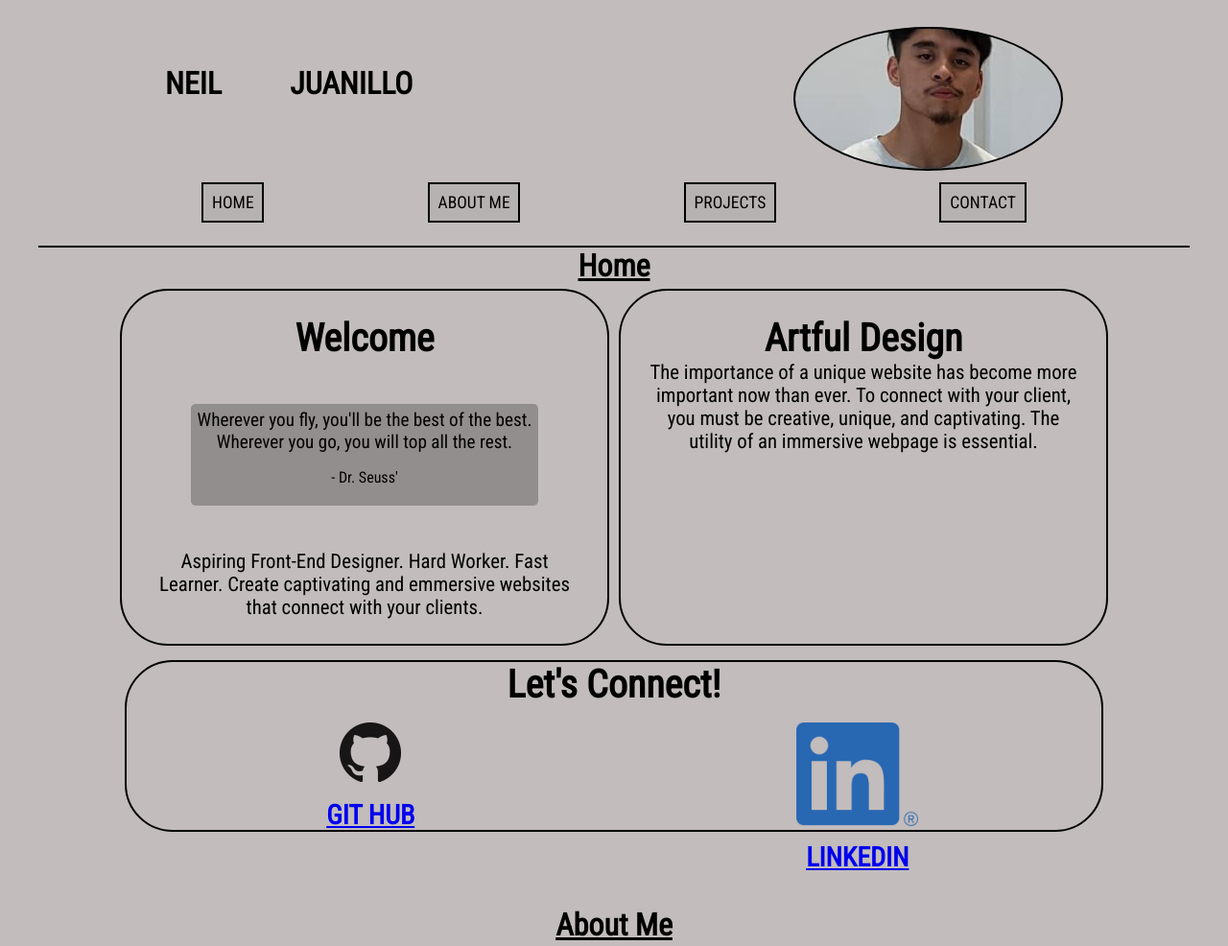
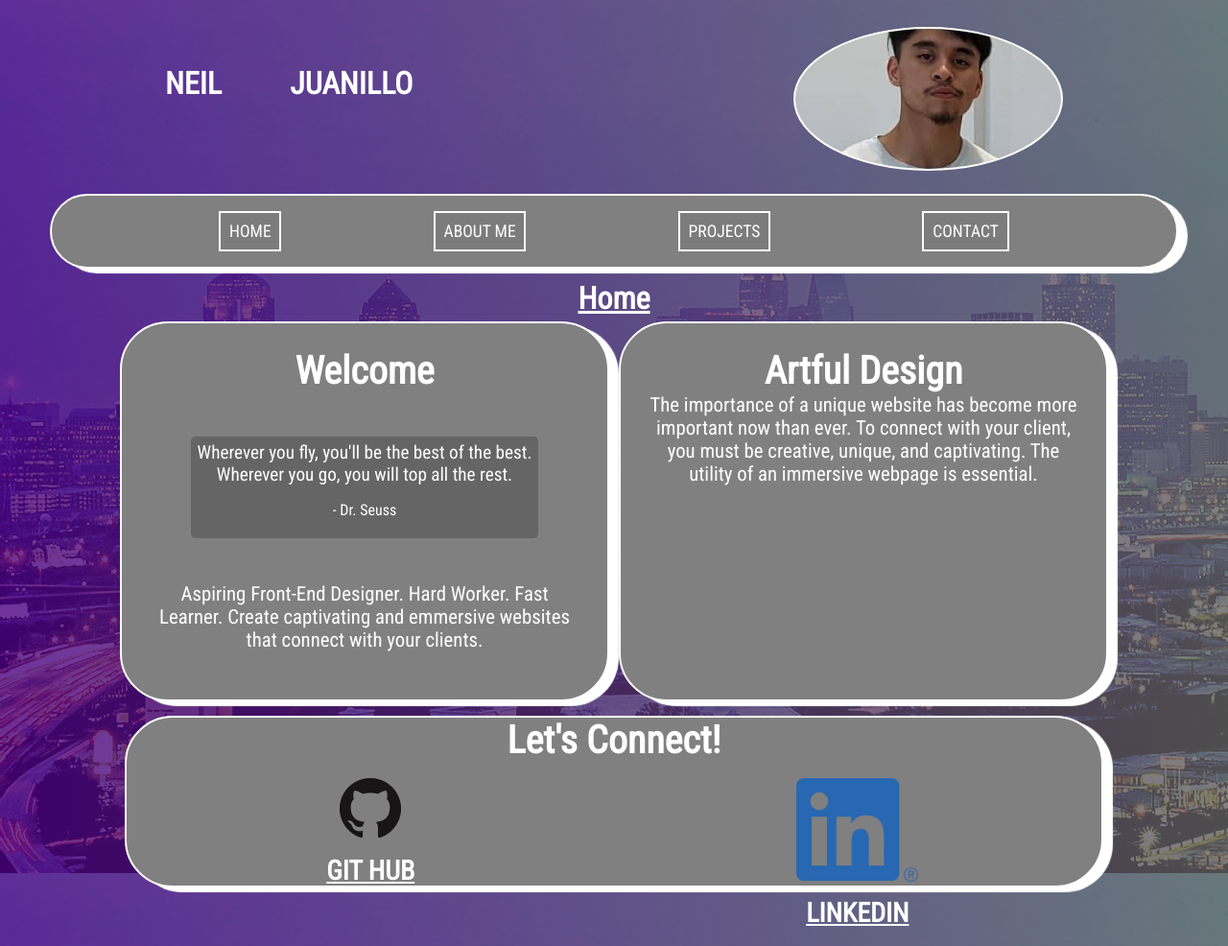
Before and after one commit to ajax12233512/02-Advanced-CSS-Portfolio, a plain HTML site: page index.html in a window 1280 px wide. Shown: the top 986 px of the page at 96% size. Drawn offline with Linux system fonts and the light colour scheme.

Commit message:
come a long way

```diff
--- a/index.html
+++ b/index.html
@@ -13,7 +13,8 @@
     <link href="https://fonts.googleapis.com/css2?family=Anton&display=swap" rel="stylesheet">
     <title>NEIL JUANILLO | PORTFOLIO</title>
 </head>
-<body>
+<body class="change-background">
+    <div>
         <div class="main-container">
             <header>
                 <div class="header-container">
@@ -25,7 +26,7 @@
             </header>
 
             <nav>
-            <div class="nav-container">
+                <div class="container nav-container">
                     <ul class="nav-links">
                         <li><a href="#home"><button>HOME</button></a></li>
                         <li><a href="#aboutme"><button>ABOUT ME</button></a></li>
@@ -48,7 +49,7 @@
                                     Wherever you fly, you'll be the best of the best. Wherever you go, you will top all the rest.
                                 </p>
                             </blockquote>
-                        <figcaption>- Dr. Seuss'</figcaption>
+                            <figcaption>- Dr. Seuss</figcaption>
                         </figure>
                         <p>
                             Aspiring Front-End Designer. Hard Worker. Fast Learner. Create captivating and emmersive websites that connect with your clients.
@@ -60,6 +61,14 @@
                         <p>
                             The importance of a unique website has become more important now than ever. To connect with your client, you must be creative, unique, and captivating. The utility of an immersive webpage is essential.
                         </p>
+
+                        <figure id="michaelquote">
+                            <blockquote>
+                                <p>I saw the angel in the marble and carved until I set him free.</p>
+                            </blockquote>
+                            <figcaption>- Michelangelo di Lodovico Buonarroti Simoni</figcaption>
+                        </figure>
+
                     </div>
 
                     <div class="container mylinks">
@@ -68,11 +77,11 @@
                         <div class="flex">
                             <div class="flex-item">
                                 <img src="img/GitHub-Mark-64px.png" alt="">
-                            <a href="#"><h3>Git Hub</h3></a>
+                                <a href="https://github.com/ajax12233512"><h3>Git Hub</h3></a>
                             </div>
                             <div class="flex-item">
                                 <img src="img/LI-In-Bug.png" alt="" srcset="">
-                            <a href="#"><h3>LinkedIn</h3></a>
+                                <a href="https://www.linkedin.com/in/neil-juanillo-93223620a/"><h3>LinkedIn</h3></a>
                             </div>
                         </div>
                     </div>
@@ -93,19 +102,25 @@
                 <h2 id="sectiontag">My Projects</h2>
                 <div class="projects-container flex"><!--This is a container class(Used for layout purposes and sizing into larger screen sizes), not meant to be confused with the .container rule in my CSS file; hence the dash(-)-->
                     <div class="container">
-                    <div class="project-display-tip-calculator">
+                        <a href="https://github.com/ajax12233512/Tip-Calculator">
+                            <div class="project-display-tip-calculator project-animation">
                                 <h3>Tip Calculator</h2>
                             </div>
+                        </a>
                     </div>
                     <div class="container">
-                    <div class="project-display-javascript-calculator" >
+                        <a href="https://github.com/ajax12233512/Calculator">
+                            <div class="project-display-javascript-calculator project-animation">
                                 <h3>Javascript Calculator</h3>
                             </div>
+                        </a>
                     </div>
                     <div class="container">
-                    <div class="project-display-portfolio">
+                        <a href="https://github.com/ajax12233512/Personl-Portfolio">
+                            <div class="project-display-portfolio project-animation">
                                 <h3>Portfolio Draft</h3>
                             </div>
+                        </a>
                     </div>
 
                 </div>
@@ -137,5 +152,7 @@
             </section>
         <!--Finish up content for contact section. Make it responsive to desktop and ipad. Add gradient styles.-->
         </div>
+    </div>
+
 </body>
 </html>
--- a/style.css
+++ b/style.css
@@ -1,3 +1,7 @@
+:root{
+    --nav-color: yellow;
+}
+
 *{
     margin: 0;
     padding: 0;
@@ -5,9 +9,42 @@
 }
 
 body{
-    background-color: rgb(194, 188, 188);
+    background-image: linear-gradient(to right, rgb(75,0,130, .8), rgba(97, 96, 96, 0.8)), url(img/juarezbackround.jpg);
+    color: white;
 }
 
+.change-background{
+    transition-property: background-image;
+    transition-duration: 2s;
+    background-image: linear-gradient(to right, rgb(75,0,130, .8), rgba(97, 96, 96, 0.8)), url(img/dallasbackgroundskyline.jpg);
+}
+
+.change-background:hover{
+    background-image: linear-gradient(to right, rgb(75,0,130, .8), rgba(97, 96, 96, 0.8)), url(img/dallasbackgroundskyline.jpg);
+}
+
+
+/* .change-background{
+    animation-name: change-background;
+    animation-duration: 10s;
+    animation-iteration-count: infinite;
+    animation-timing-function: linear;
+    animation-delay: 1s;
+} */
+
+
+@keyframes change-background{
+    /* 0%{background: linear-gradient(to right, rgb(75,0,130, .8), rgba(97, 96, 96, 0.8)), url(img/notebookpaperbackground.jpg);} */
+    0%{background: linear-gradient(to right, rgb(75,0,130, .8), rgba(97, 96, 96, 0.8)), url(img/neil.jpg);}
+    25%{background: linear-gradient(to right, rgb(75,0,130, .8), rgba(97, 96, 96, 0.8)), url(img/dallasbackgroundskyline.jpg);}
+    50%{background: linear-gradient(to right, rgb(75,0,130, .8), rgba(97, 96, 96, 0.8)), url(img/violinbackgorund.jpg);}
+    75%{background: linear-gradient(to right, rgb(75,0,130, .8), rgba(97, 96, 96, 0.8)), url(img/juarezbackround.jpg);}
+    100%{background: linear-gradient(to right, rgb(75,0,130, .8), rgba(97, 96, 96, 0.8)), url(img/neil.jpg);}
+}
+
+a{
+    color: white;
+}
 
 #sectiontag{
     font-size: 2em;
@@ -23,7 +60,7 @@ body{
 .header-container{
     margin: 10% 20% 10% 20%;
     padding-bottom: 3em;
-    border-bottom: 3px solid black;
+    border-bottom: 3px solid white;
     overflow: hidden;
 }
 
@@ -43,7 +80,7 @@ body{
     margin: 0 auto;
     max-width: 375px;
     height: 280px;
-    border: 2px solid black;
+    border: 2px solid white;
     border-radius: 100%;
     background-image: url(img/neil-cropped.jpg);
     background-size: 200%;
@@ -52,9 +89,28 @@ body{
     background-position-y: center;
 }
 
+nav .container{
+    padding: 1em;
+}
+
 .nav-container{
-    padding-bottom: 1.5em;
-    border-bottom: 2px solid black;
+    box-sizing: border-box;
+    padding: 2em;
+    border: 2px solid var(--nav-color);
+    border-radius: 10px;
+    position: sticky;
+    top: 0;
+    margin: 0 auto;
+}
+
+/* making navbar sticky */
+nav{
+    /* background: linear-gradient(to right, rgb(75,0,130), darkgrey); */
+    position: sticky;
+    top: 0;
+    display: block;
+    z-index: 1;
+
 }
 
 .nav-links{
@@ -71,7 +127,15 @@ body{
     font-size: 1.1em;
     padding: .5em;
     background-color: rgb(94, 94, 94, .1);
+    border: 2px solid white;
+    color: white;
+}
+
+.nav-links li button:hover{
+    background-color: rgb(94, 94, 94, .1);
     border: 2px solid black;
+    color: white;
+    box-shadow: 5px 5px 20px 5px white;
 }
 
 .nav-links li button:active{
@@ -81,12 +145,19 @@ body{
 
 
 .container{
+    background-color: grey;
     box-sizing: border-box;
     text-align: center;
     padding: 5%;/*Could be used for all subsquent containers*/
     margin: 5%;
+    border: 2px solid white;
+    border-radius: 50px;
+    box-shadow: 10px 5px 1px white;
+}
+
+.container:hover{
+    box-shadow: 10px 5px 1px black;
     border: 2px solid black;
-    border-radius: 50px;
 }
 
 .container figure{
@@ -124,6 +195,32 @@ body{
     font-size: 1.2em;
 }
 
+/* Going to try to make this animation in artful design part */
+
+.container:hover{
+    background-color: rgb(83, 27, 85);
+}
+
+.container{
+    transition-property: background-color;
+    transition-duration: .5s;
+    background-color: grey;
+}
+
+.artful-design:hover figure{
+    animation-name: showtext;
+    animation-duration: 1s;
+    animation-fill-mode: forwards;
+}
+
+ .artful-design figure{
+    opacity: 0;
+}
+@keyframes showtext {
+    0%{opacity: 0;}
+    100%{opacity: 1;}
+}
+
 .mylinks img{
     display: block;
     box-sizing: border-box;
@@ -149,6 +246,20 @@ body{
     padding: 5%;
     width: 100%;
 }
+
+/* Animation for project backgrounds */
+.project-animation:hover{
+    animation-name: zoom;
+    animation-duration: 10s;
+    animation-timing-function: linear;
+
+}
+
+@keyframes zoom{
+    0%{background-size: 400px;}
+    100%{background-size: 800px;}
+}
+/* ********************************* */
 
 .project-display-tip-calculator{
     background: linear-gradient(to right, rgb(29, 43, 100, .5), rgb(248, 205, 218, .5)), url(img/tipcalculator.jpg);
@@ -195,6 +306,11 @@ body{
 
 .contact-info{
     text-align: left;
+}
+
+.projects-container .container{
+    padding: 0;
+    overflow: hidden;
 }
 
 
```
Also changed, not shown: img/dallasbackgroundskyline.jpg (added), img/juarezbackround.jpg (added), img/notebookpaperbackground.jpg (added), 2 other files. Lines whose indentation alone changed are shown as unchanged.
